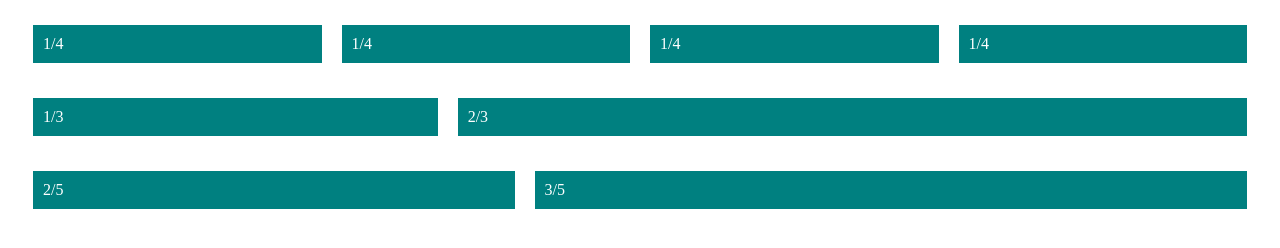
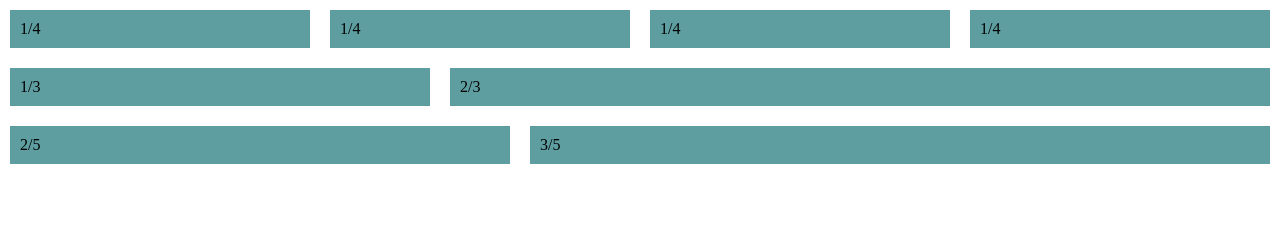
Before and after one commit to jbjmadden/Flex-ible-Columns, a plain HTML site: page index.html in a window 1280 px wide. Drawn offline with Linux system fonts and the light colour scheme.

Commit message:
changed some stuff

```diff
--- a/style.css
+++ b/style.css
@@ -1,30 +1,23 @@
+*{
+    margin:0px;
+    padding:0px;
+}
+
 .row {
     display: flex;
-    align-items: center;
-    justify-content: center;
-    margin: 15px;
 }
 
-.col {
-    background-color: teal;
-    color: white;
+.col, .col-2, .col-3 {
+    margin: 10px;
+    padding: 10px;
+    background-color: cadetblue;
     flex: 1;
-    padding: 10px;
-    margin: 10px;
 }
 
 .col-2 {
     flex: 2;
-    padding: 10px;
-    margin: 10px;
-    background-color: teal;
-    color: white;
 }
 
 .col-3 {
     flex: 3;
-    padding: 10px;
-    margin: 10px;
-    background-color: teal;
-    color: white;
 }
```
